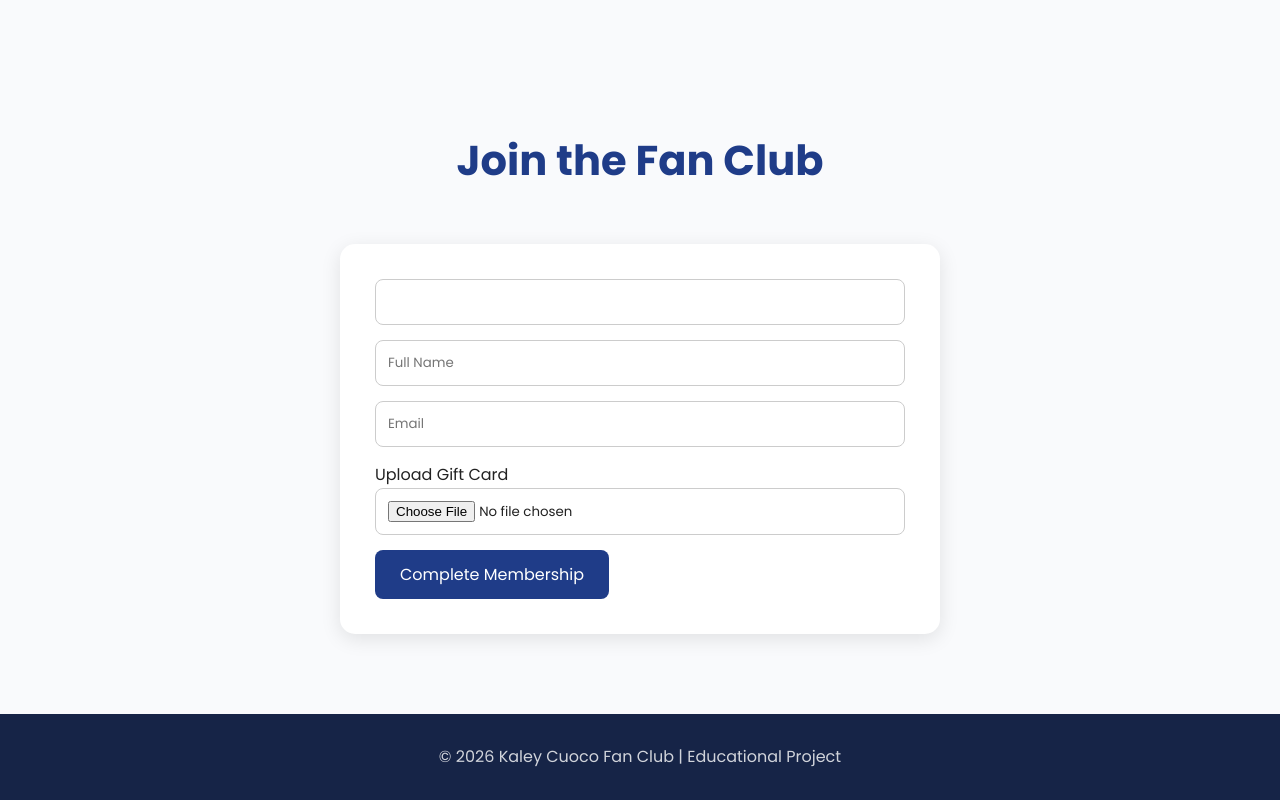
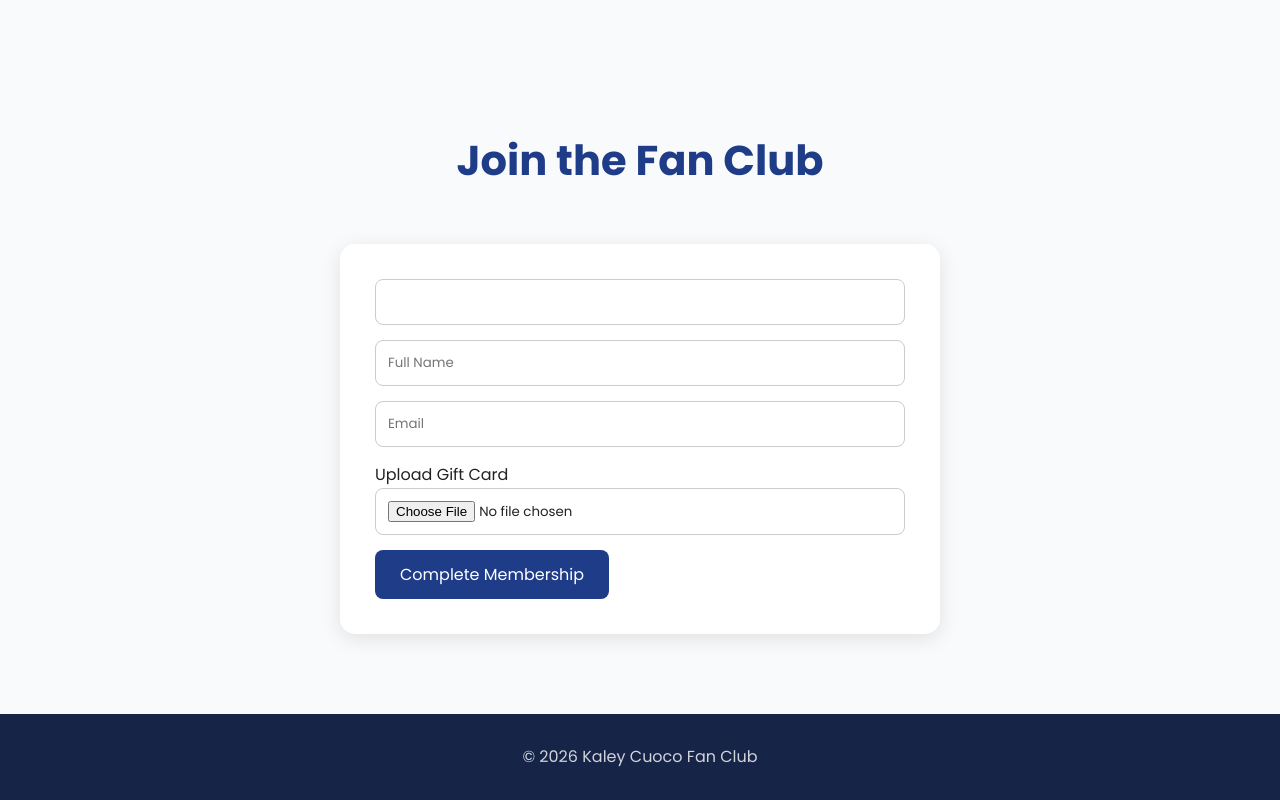
Before and after one commit to ability070/kaley-christine-cuoco, a website: page index.html in a window 1280 px wide. Shown: the part 2616-3416 px from the top of the page. Drawn offline with Linux system fonts and the light colour scheme.

Commit message:
Add files via upload

```diff
--- a/index.html
+++ b/index.html
@@ -321,7 +321,7 @@ footer p{opacity:.8}
 </section>
 
 <footer>
- <p>© 2026 Kaley Cuoco Fan Club | Educational Project</p>
+ <p>© 2026 Kaley Cuoco Fan Club</p>
 </footer>
 
 <!-- <script>
```
